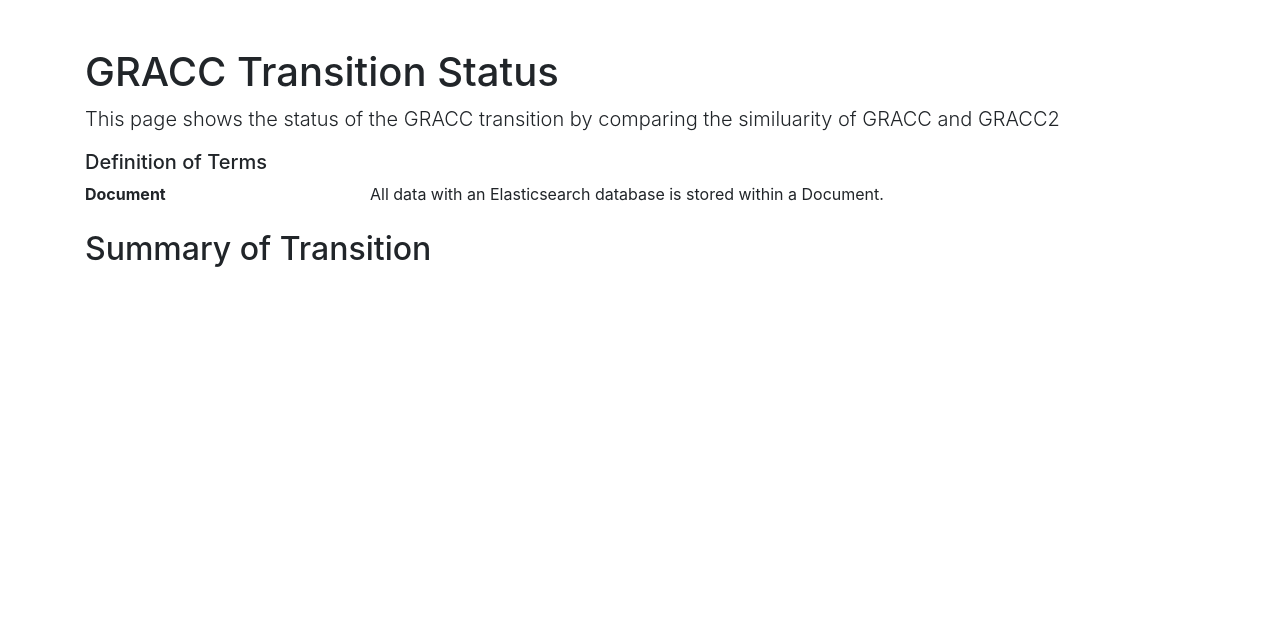
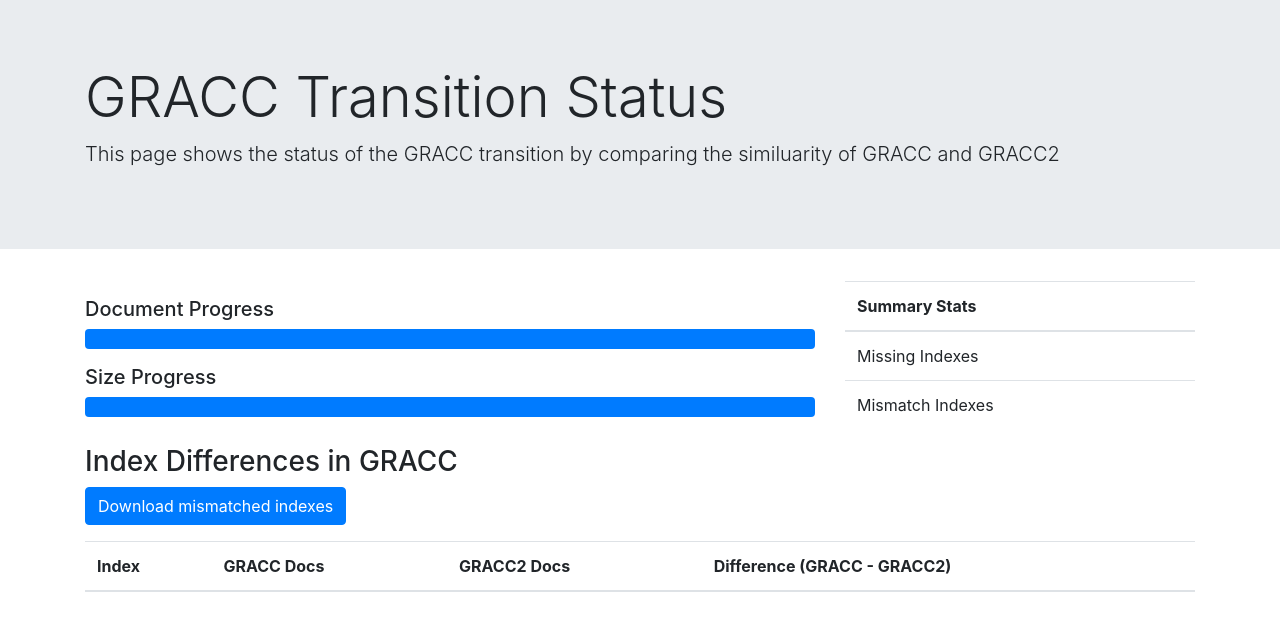
Before and after one commit to djw8605/gracc-transition, a Flask app: page / in a window 1280 px wide. Shown: the part 56-687 px from the top of the page. Run offline with Flask 2, Linux system fonts and the light colour scheme; data that the repository does not hold is empty; some libraries are stand-ins or nearby versions.

Commit message:
Adding proper index.html

```diff
--- /dev/null
+++ b/probe/requirements.txt
@@ -0,0 +1,2 @@
+elasticsearch
+requests
--- /dev/null
+++ b/probe/token.txt
@@ -0,0 +1 @@
+A4jp1XyeToVcxRlJVQ1tImpT342Zye7v
--- a/requirements.txt
+++ b/requirements.txt
@@ -1,5 +1,3 @@
-elasticsearch
-requests
 Flask
 Flask-SQLAlchemy
 gunicorn
--- a/templates/index.html
+++ b/templates/index.html
@@ -13,6 +13,135 @@
   <!-- Bootstrap core CSS -->
   <link rel="stylesheet" href="https://stackpath.bootstrapcdn.com/bootstrap/4.3.1/css/bootstrap.min.css" integrity="sha384-ggOyR0iXCbMQv3Xipma34MD+dH/1fQ784/j6cY/iJTQUOhcWr7x9JvoRxT2MZw1T" crossorigin="anonymous">
 
+  <script
+  src="https://code.jquery.com/jquery-3.4.1.min.js"
+  integrity="sha256-CSXorXvZcTkaix6Yvo6HppcZGetbYMGWSFlBw8HfCJo="
+  crossorigin="anonymous"></script>
+
+  <script>
+    $(document).ready(function() {
+        // Get both of the data sets
+        $.when(
+          $.getJSON("/download/gracc.opensciencegrid.org/"),
+          $.getJSON("/download/hcc-gracc.unl.edu")
+        ).then(
+          (gracc, gracc2) => {
+            gracc = removeIgnored(gracc[0]);
+            gracc2 = removeIgnored(gracc2[0]);
+            summaryStats(gracc, gracc2);
+            findDifferences(gracc, gracc2);
+          }
+        )
+
+      });
+
+    function removeIgnored(indexes) {
+      res = [
+        /^osg*/,
+        /^ps_*/,
+        /^shrink\-ps_*/,
+        /^glidein*/
+      ];
+      var keys = Object.keys(indexes);
+      for (var key in keys) {
+        index = keys[key];
+
+        for (re in res) {
+          if (res[re].test(index)) {
+            console.log("Deleting: " + index)
+            delete indexes[index]
+          }
+        }
+      }
+      return indexes
+    }
+
+    function summaryStats(gracc, gracc2) {
+      // Count all the documents and size of both
+      gracc_docs = 0;
+      gracc_size = 0;
+      gracc2_docs = 0;
+      gracc2_size = 0;
+      var keys = Object.keys(gracc);
+      for (var key in keys) {
+        gracc_docs += gracc[keys[key]]['doc_count'];
+        gracc_size += gracc[keys[key]]['size'];
+      }
+      var keys = Object.keys(gracc2);
+      for (var key in keys) {
+        gracc2_docs += gracc2[keys[key]]['doc_count'];
+        gracc2_size += gracc2[keys[key]]['size'];
+      }
+
+      // Set the progress bars
+      // Get an integer percentage
+      docs_progress = Math.floor((gracc2_docs / gracc_docs)*100);
+      size_progress = Math.floor((gracc2_size / gracc_size)*100);
+      $("#summary_docs_progress").css('width', docs_progress+'%').attr("aria-valuenow", docs_progress).text(docs_progress+"%");
+      $("#summary_size_progress").css('width', size_progress+'%').attr("aria-valuenow", size_progress).text(size_progress+"%");
+    }
+
+    var mismatched_indexes = [];
+    function findDifferences(gracc, gracc2) {
+      missing_indexes = 0;
+      mismatched_index = 0;
+      var keys = Object.keys(gracc);
+      for (key in keys) {
+        index = keys[key];
+        if (gracc2.hasOwnProperty(index)) {
+          if (gracc[index].doc_count != gracc2[index].doc_count) {
+            console.log("Index " + index + " not the same");
+            addIndexRow(index, gracc[index].doc_count, gracc2[index].doc_count, gracc[index].doc_count - gracc2[index].doc_count);
+            mismatched_index += 1;
+            mismatched_indexes.push(index);
+          }
+        } else {
+          addIndexRow(index, gracc[index].doc_count, "Missing", "Missing");
+          console.log("Index " + index + " is missing in gracc2");
+          missing_indexes += 1;
+          mismatched_indexes.push(index);
+        }
+
+      }
+
+      keys = Object.keys(gracc2);
+      for (key in keys) {
+        index = keys[key];
+        if (!gracc.hasOwnProperty(index)) {
+          console.log("Index " + index + " is missing in gracc, docs: " + gracc2[index]['doc_count']);
+        }
+      }
+
+      $("#missing_indexes").text(missing_indexes);
+      $("#mismatch_indexes").text(mismatched_index);
+    }
+
+    function addIndexRow(index_name, gracc_size, gracc2_size, difference) {
+      var newRow = $("<tr>");
+      var cols = "";
+
+      cols += '<td>' + index_name + '</td>';
+      cols += '<td>' + gracc_size + '</td>';
+      cols += '<td>' + gracc2_size + '</td>';
+      cols += '<td>' + difference + '</td>';
+
+      newRow.append(cols);
+      $("#index_table").append(newRow);
+    }
+
+    function downloadMismatched() {
+      var element = document.createElement('a');
+      element.setAttribute('href', 'data:text/plain;charset=utf-8,' + encodeURIComponent(mismatched_indexes.join("\n")));
+      element.setAttribute('download', "mismatched.txt");
+
+      element.style.display = 'none';
+      document.body.appendChild(element);
+
+      element.click();
+
+      document.body.removeChild(element);
+    }
+  </script>
 
 </head>
 
@@ -26,27 +155,78 @@
   </nav>
 
   <!-- Page Content -->
+  <div class="jumbotron jumbotron-fluid">
+    <div class="container">
+      <h1 class="display-4">GRACC Transition Status</h1>
+      <p class="lead">This page shows the status of the GRACC transition by comparing the similuarity of GRACC and GRACC2</p>
+    </div>
+  </div>
+
   <div class="container">
     <div class="row">
-      <div class="col-lg-12">
-        <h1 class="mt-5">GRACC Transition Status</h1>
-        <p class="lead">This page shows the status of the GRACC transition by comparing the similuarity of GRACC and GRACC2</p>
-        <h5>Definition of Terms</h5>
-        <dl class="row">
-          <dt class="col-sm-3">Document</dt>
-          <dd class="col-sm-9">All data with an Elasticsearch database is stored within a Document.</dd>
-        </dl>
+      <div class="col-lg-8">
+        <p>
+          <h5>Document Progress</h5>
+          <div class="progress" style="height: 20px;">
+            <div class="progress-bar" id="summary_docs_progress" role="progressbar" style="width: 100%;" aria-valuenow="25" aria-valuemin="0" aria-valuemax="100"></div>
+          </div>
+        </p>
+        <p>
+          <h5>Size Progress</h5>
+          <div class="progress" style="height: 20px;">
+            <div class="progress-bar" id="summary_size_progress" role="progressbar" style="width: 100%;" aria-valuenow="25" aria-valuemin="0" aria-valuemax="100"></div>
+          </div>
+        </p>
+      </div>
+      <div class="col-lg-4">
+        <table class="table">
+          <thead>
+            <th colspan="2">
+              Summary Stats
+            </th>
+          </thead>
+          <tbody>
+            <tr>
+              <td>Missing Indexes</td>
+              <td><span id="missing_indexes"></span></td>
+            </tr>
+            <tr>
+              <td>Mismatch Indexes</td>
+              <td><span id="mismatch_indexes"></span></td>
+            </tr>
+          </tbody>
+        </table>
       </div>
     </div>
     <div class="row">
-      <div class="col-lg-8">
-        <h2>Summary of Transition</h2>
+      <div class="col-lg-12">
+        <h3>Index Differences in GRACC</h3>
+        <p>
+          <button type="button" class="btn btn-primary" onclick="downloadMismatched();">Download mismatched indexes</button>
+        </p>
+        <table class="table" id="index_table">
+          <thead>
+            <th>
+              Index
+            </th>
+            <th>
+              GRACC Docs
+            </th>
+            <th>
+              GRACC2 Docs
+            </th>
+            <th>
+              Difference (GRACC - GRACC2)
+            </th>
+          </thead>
+          <tbody>
+          </tbody>
+        </table>
       </div>
     </div>
   </div>
 
   <!-- Bootstrap core JavaScript -->
-  <script src="https://code.jquery.com/jquery-3.3.1.slim.min.js" integrity="sha384-q8i/X+965DzO0rT7abK41JStQIAqVgRVzpbzo5smXKp4YfRvH+8abtTE1Pi6jizo" crossorigin="anonymous"></script>
   <script src="https://cdnjs.cloudflare.com/ajax/libs/popper.js/1.14.7/umd/popper.min.js" integrity="sha384-UO2eT0CpHqdSJQ6hJty5KVphtPhzWj9WO1clHTMGa3JDZwrnQq4sF86dIHNDz0W1" crossorigin="anonymous"></script>
   <script src="https://stackpath.bootstrapcdn.com/bootstrap/4.3.1/js/bootstrap.min.js" integrity="sha384-JjSmVgyd0p3pXB1rRibZUAYoIIy6OrQ6VrjIEaFf/nJGzIxFDsf4x0xIM+B07jRM" crossorigin="anonymous"></script>
 
```
Also changed, not shown: probe/probe.py (renamed from probe.py).
